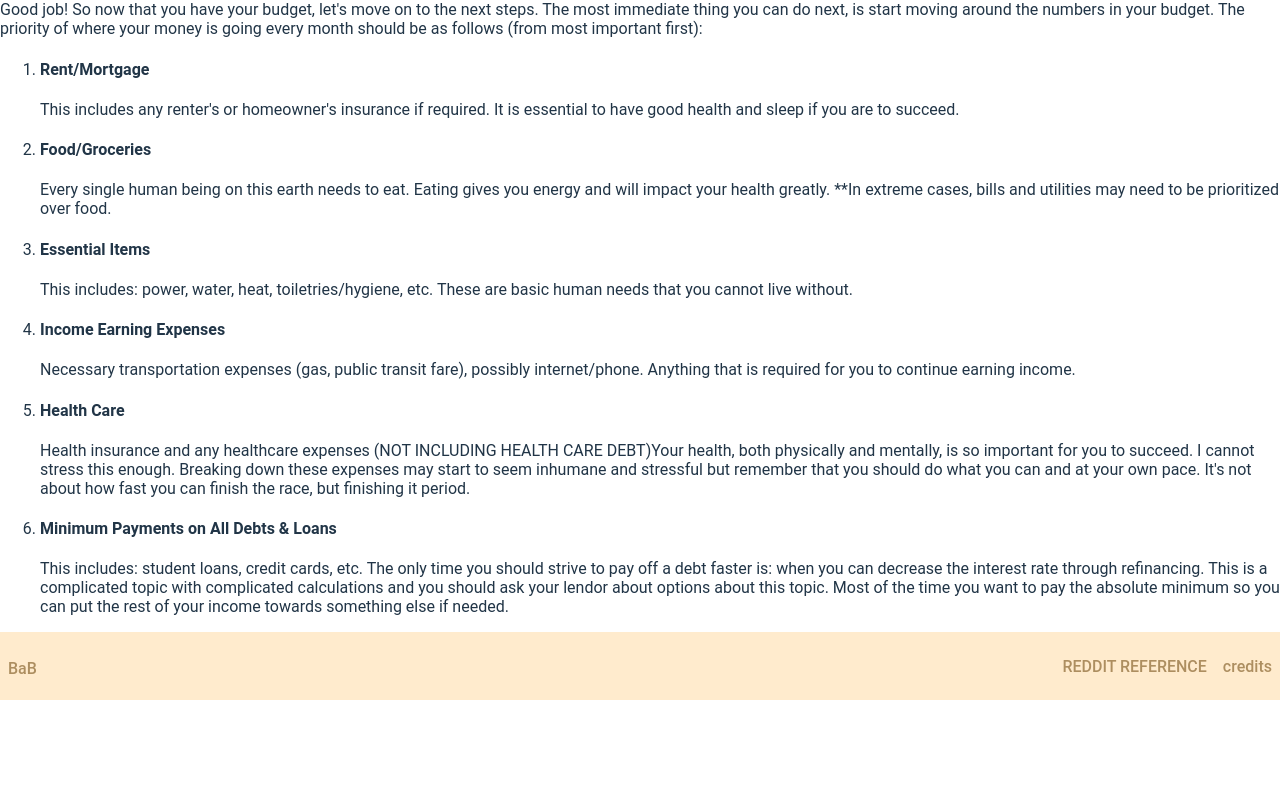
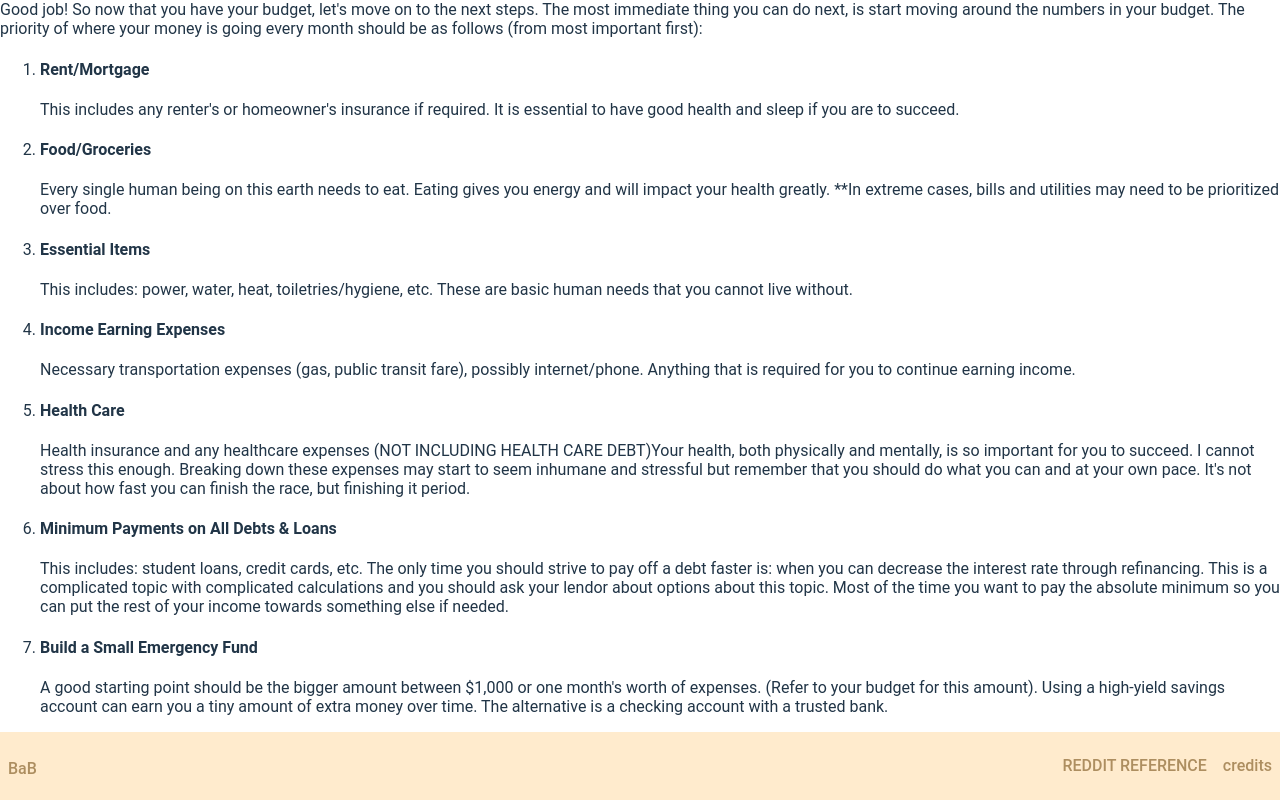
Before and after one commit to doanaminh/build-a-budget, a React (Vite) app in the folder client/: page /learn-budget in a window 1280 px wide. Shown: the part 261-1061 px from the top of the page. Before the commit the page ends 961 px from the top, so only its background shows below. Built offline with nearby package versions, Linux system fonts and the light colour scheme; a web font is replaced by a local one.

Commit message:
adding more content to learn budget page

```diff
--- a/client/src/pages/Learn-Budget.tsx
+++ b/client/src/pages/Learn-Budget.tsx
@@ -45,6 +45,10 @@ export default function () {
                             <h4>Minimum Payments on All Debts & Loans</h4>
                             <p>This includes: student loans, credit cards, etc. The only time you should strive to pay off a debt faster is: when you can decrease the interest rate through refinancing. This is a complicated topic with complicated calculations and you should ask your lendor about options about this topic. Most of the time you want to pay the absolute minimum so you can put the rest of your income towards something else if needed.</p>
                         </li>
+                        <li>
+                            <h4>Build a Small Emergency Fund</h4>
+                            <p>A good starting point should be the bigger amount between $1,000 or one month's worth of expenses. (Refer to your budget for this amount). Using a high-yield savings account can earn you a tiny amount of extra money over time. The alternative is a checking account with a trusted bank.</p>
+                        </li>
 
                     </ol>
                 </section>
```
